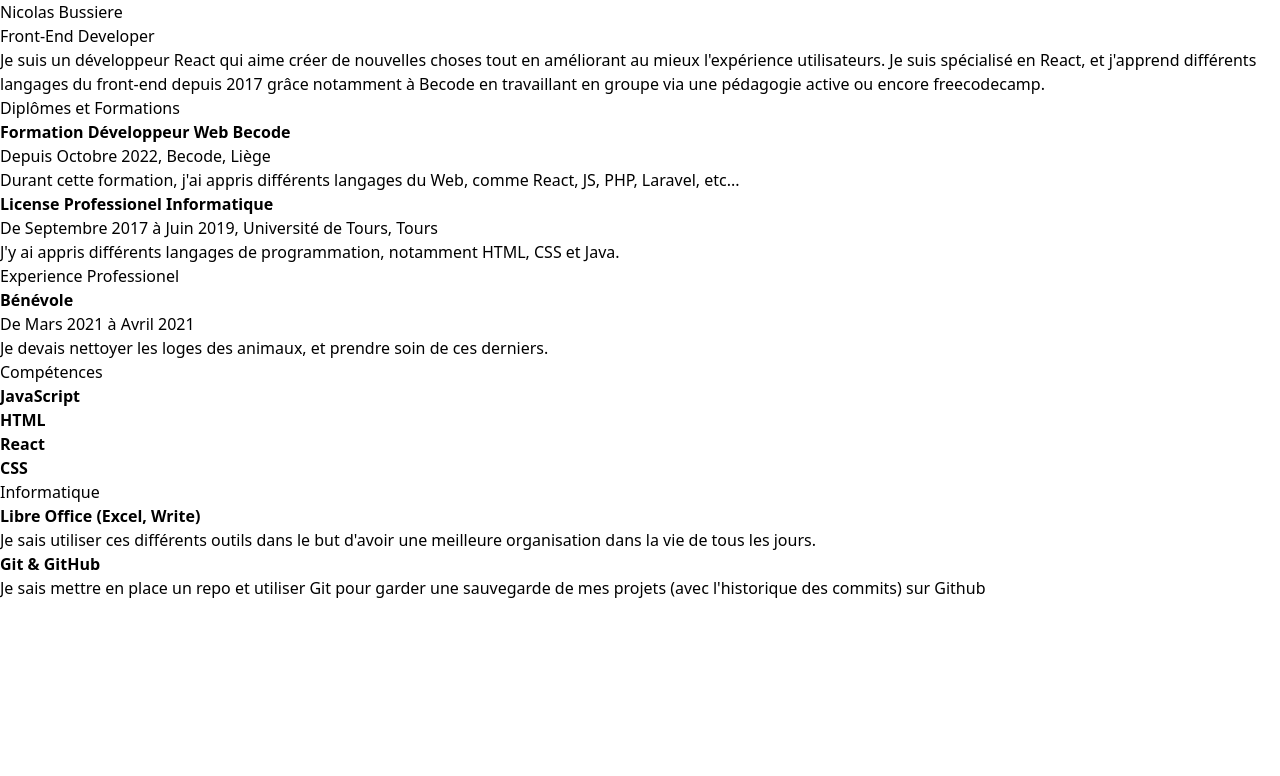
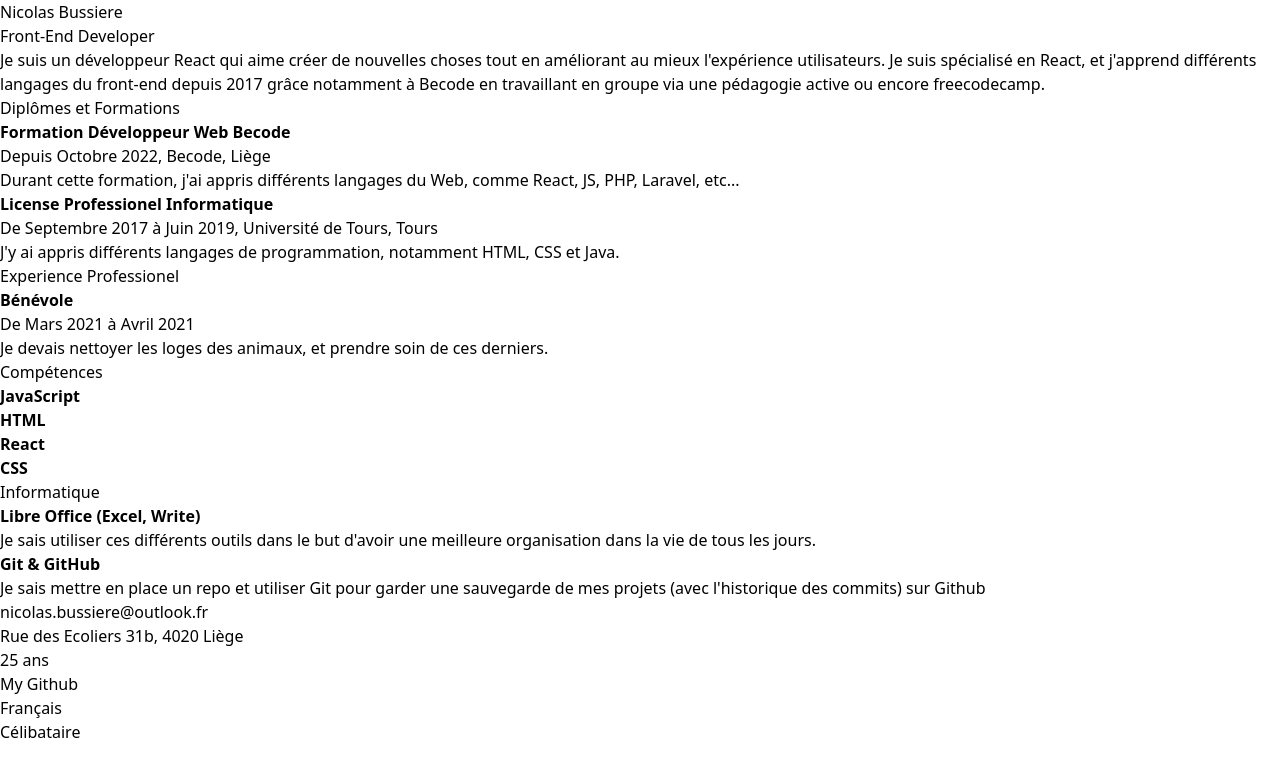
Before and after one commit to Sephiryah/my-cv, a React (Vite) app: page / in a window 1280 px wide. Shown: the top 776 px of the page. Built offline with nearby package versions, Linux system fonts and the light colour scheme.

Commit message:
Add AdditionalInfo & Coordinate component

```diff
--- a/src/App.tsx
+++ b/src/App.tsx
@@ -1,9 +1,10 @@
-import { MainContent } from "./component";
+import { MainContent, AdditionalInfo } from "./component";
 
 const App = () => {
   return (
     <div>
       <MainContent />
+      <AdditionalInfo />
     </div>
   )
 }
--- /dev/null
+++ b/src/component/AdditionalInfo.tsx
@@ -0,0 +1,11 @@
+import { Coordinate } from "./"
+
+const AdditionalInfo = () => {
+    return (
+        <div>
+            <Coordinate />
+        </div>
+    )
+}
+
+export default AdditionalInfo;
--- /dev/null
+++ b/src/component/Coordinate.tsx
@@ -0,0 +1,16 @@
+const Coordinate = () => {
+    return (
+        <div>
+            <ul>
+                <li>nicolas.bussiere@outlook.fr</li>
+                <li>Rue des Ecoliers 31b, 4020 Liège</li>
+                <li>25 ans</li>
+                <li><a href="https://github.com/Sephyriah">My Github</a></li>
+                <li>Français</li>
+                <li>Célibataire</li>
+            </ul>
+        </div>
+    )
+}
+
+export default Coordinate;
--- a/src/component/index.ts
+++ b/src/component/index.ts
@@ -4,4 +4,7 @@ export { default as Experience } from "./Experience";
 export { default as Skills } from "./Skills";
 export { default as Informatique } from "./Informatique";
 
+export { default as Coordinate } from "./Coordinate";
+
 export { default as MainContent } from "./MainContent";
+export { default as AdditionalInfo } from "./AdditionalInfo";
```
